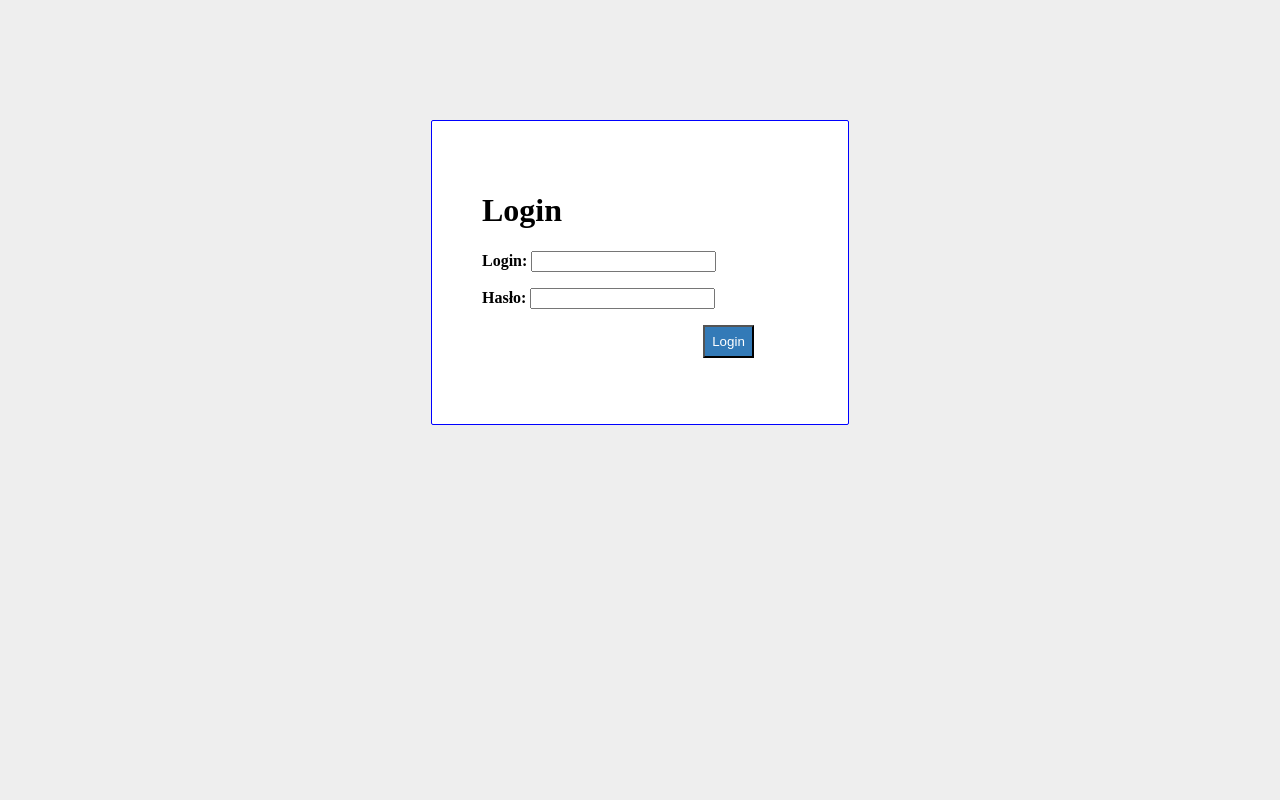
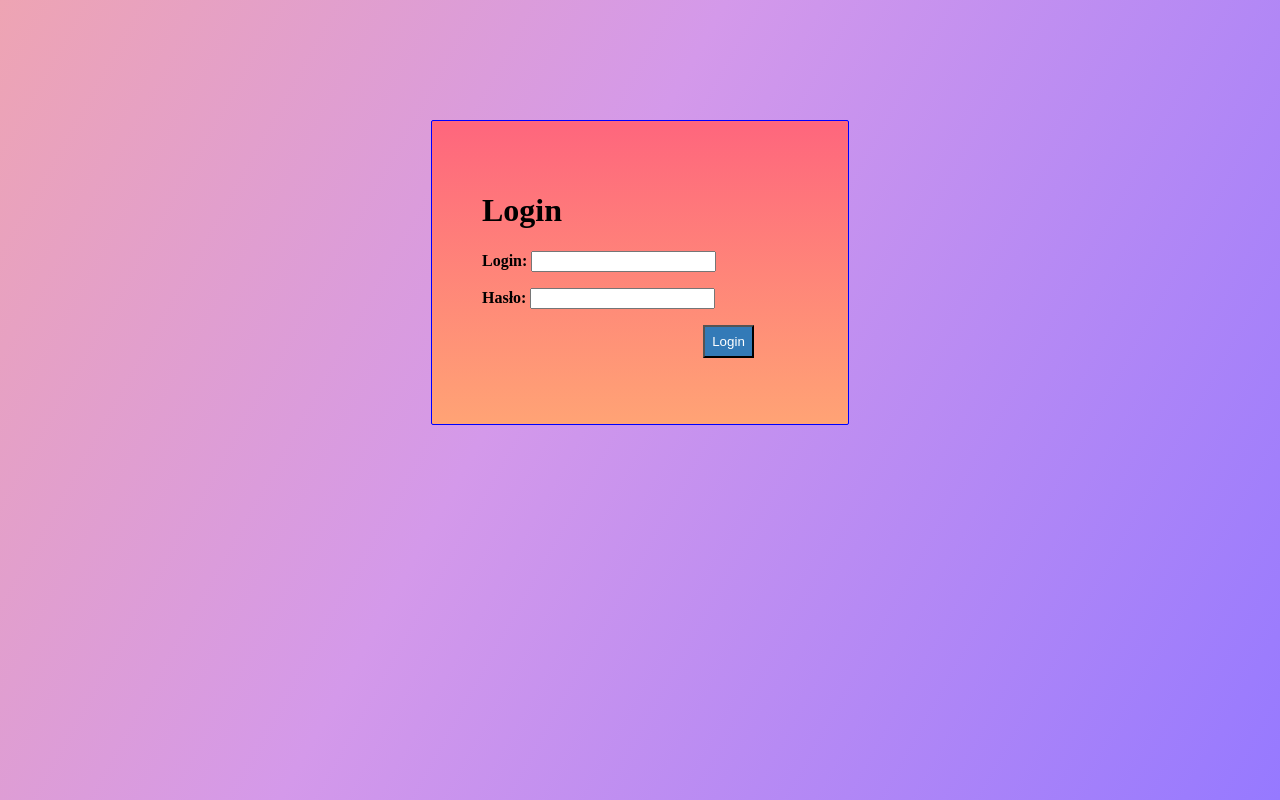
Before and after one commit to W4we1/Sklep, a PHP site: the page made by Sklep/Strona logowania.php in a window 1280 px wide. Run offline with PHP 8.4, Linux system fonts and the light colour scheme.

Commit message:
Praca w szkole

```diff
--- a/Sklep/style.css
+++ b/Sklep/style.css
@@ -1,12 +1,12 @@
 body{
-    background: #eee;
+    background: linear-gradient(-60.76deg, rgb(150, 121, 255) 0%, rgb(212, 153, 234) 57.96%, rgb(238, 164, 179) 100%);
 }
 #frm{
     border: solid blue 1px;
     width: 25%;
     border-radius: 2px;
     margin: 120px auto;
-    background: white;
+    background-image: linear-gradient(rgb(254, 102, 125), rgb(255, 163, 117));
     padding: 50px;
 }
 #btn{
```
